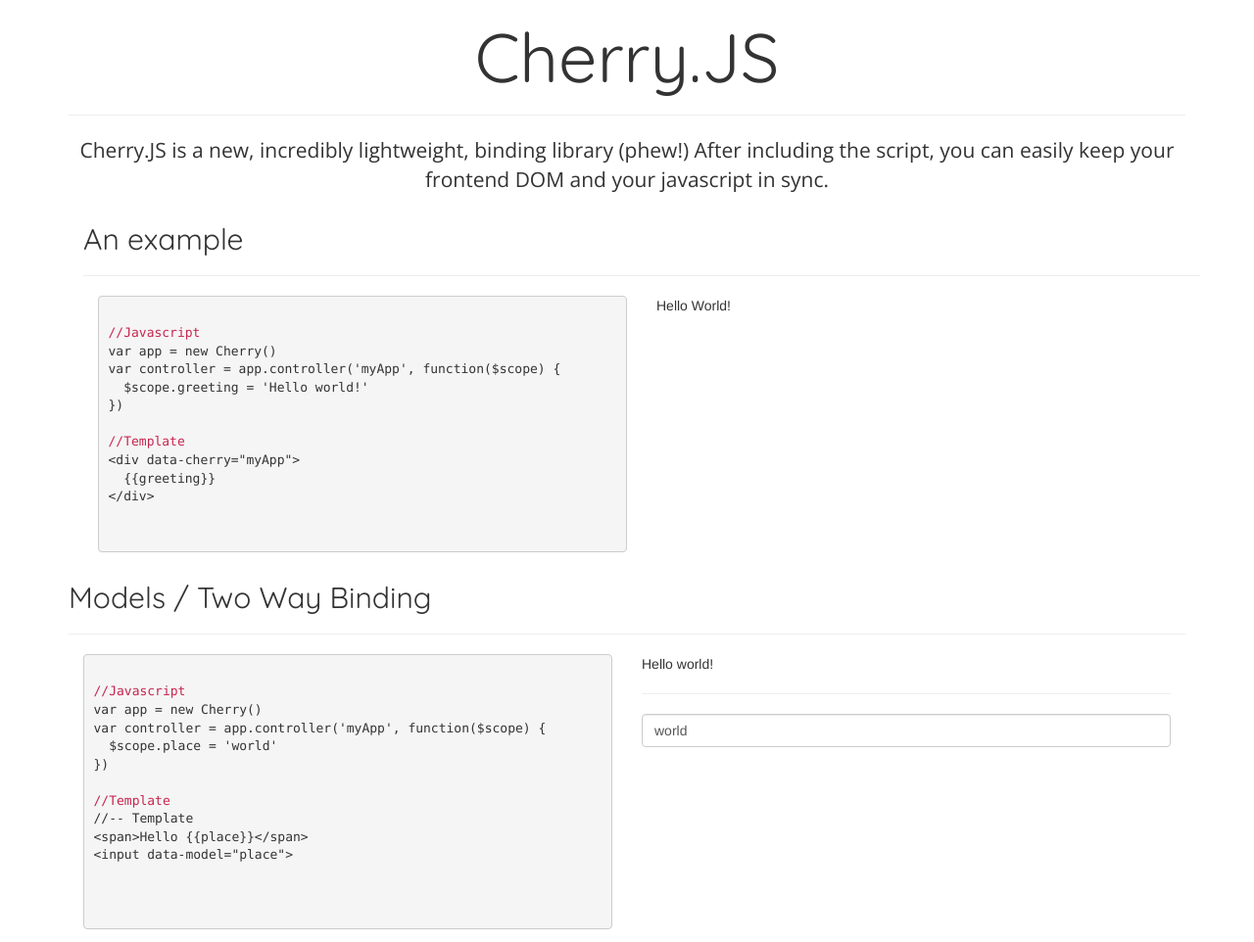
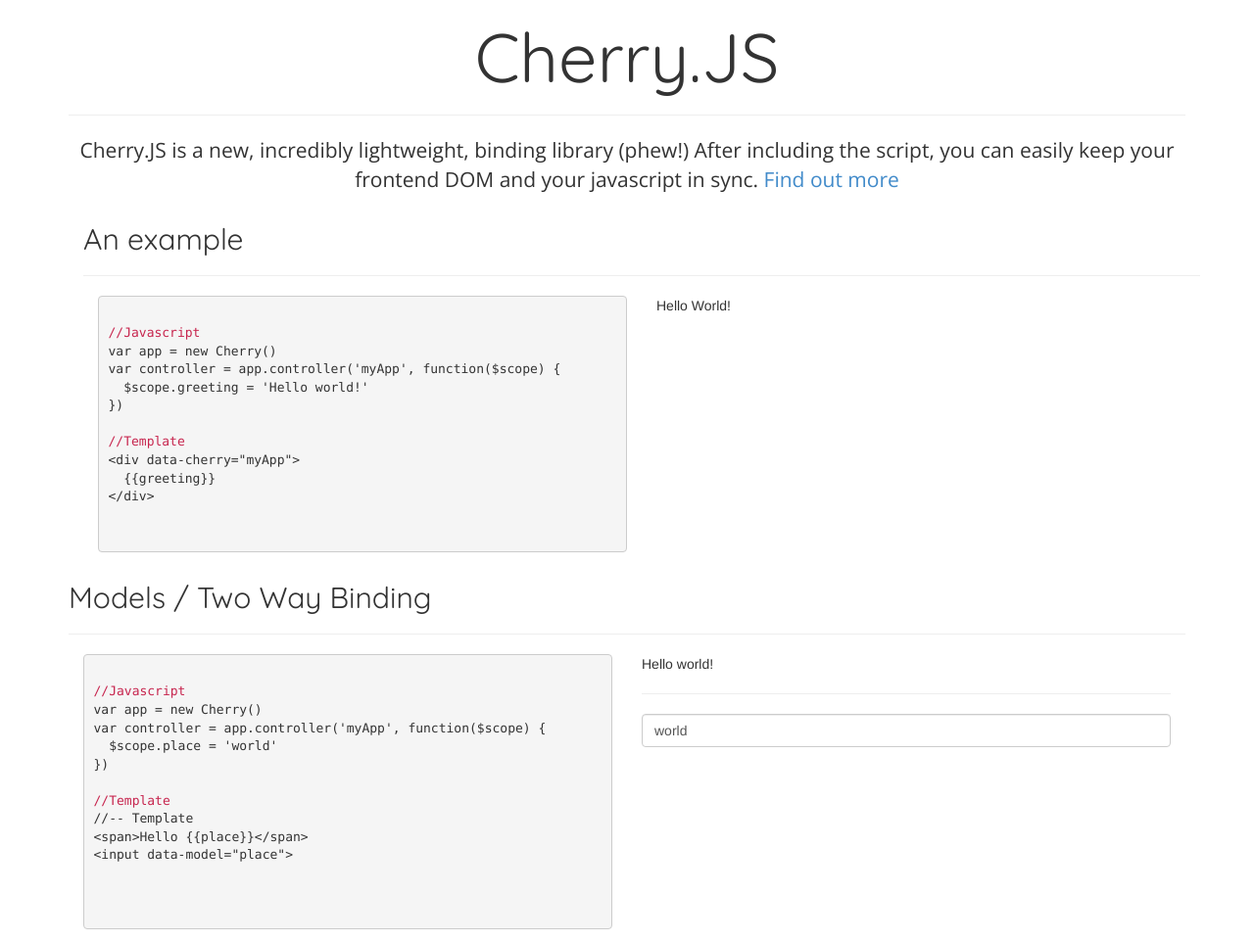
Before and after one commit to andyhmltn/cherry-js, a plain HTML site: page index.html in a window 1280 px wide. Shown: the top 962 px of the page at 98% size. Drawn offline with nearby package versions, Linux system fonts and the light colour scheme.

Commit message:
Added a link to the original repo

```diff
--- a/index.html
+++ b/index.html
@@ -13,7 +13,7 @@
 
     <hr>
 
-    <p>Cherry.JS is a new, incredibly lightweight, binding library (phew!) After including the script, you can easily keep your frontend DOM and your javascript in sync.</p>
+    <p>Cherry.JS is a new, incredibly lightweight, binding library (phew!) After including the script, you can easily keep your frontend DOM and your javascript in sync. <a href="http://github.com/andyhmltn/cherry-js">Find out more</a></p>
 
 
     <div class="example container">
```
